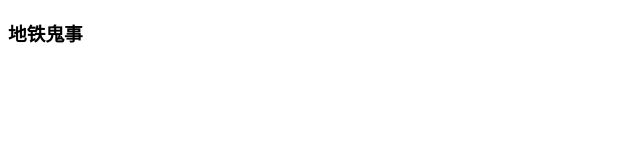
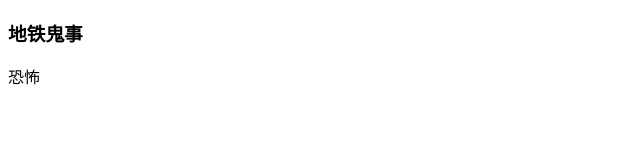
Before and after one commit to chinesezsk888/mine, a plain HTML site: page index.html in a window 1280 px wide. Shown: the full height of the page, 0-640 px from the left. Drawn offline with Linux system fonts and the light colour scheme.

Commit message:
第一次修改，这是第二次提交

```diff
--- a/index.html
+++ b/index.html
@@ -8,5 +8,6 @@
 </head>
 <body>
     <h3>地铁鬼事</h3>
+    <p>恐怖</p>
 </body>
 </html>
```
